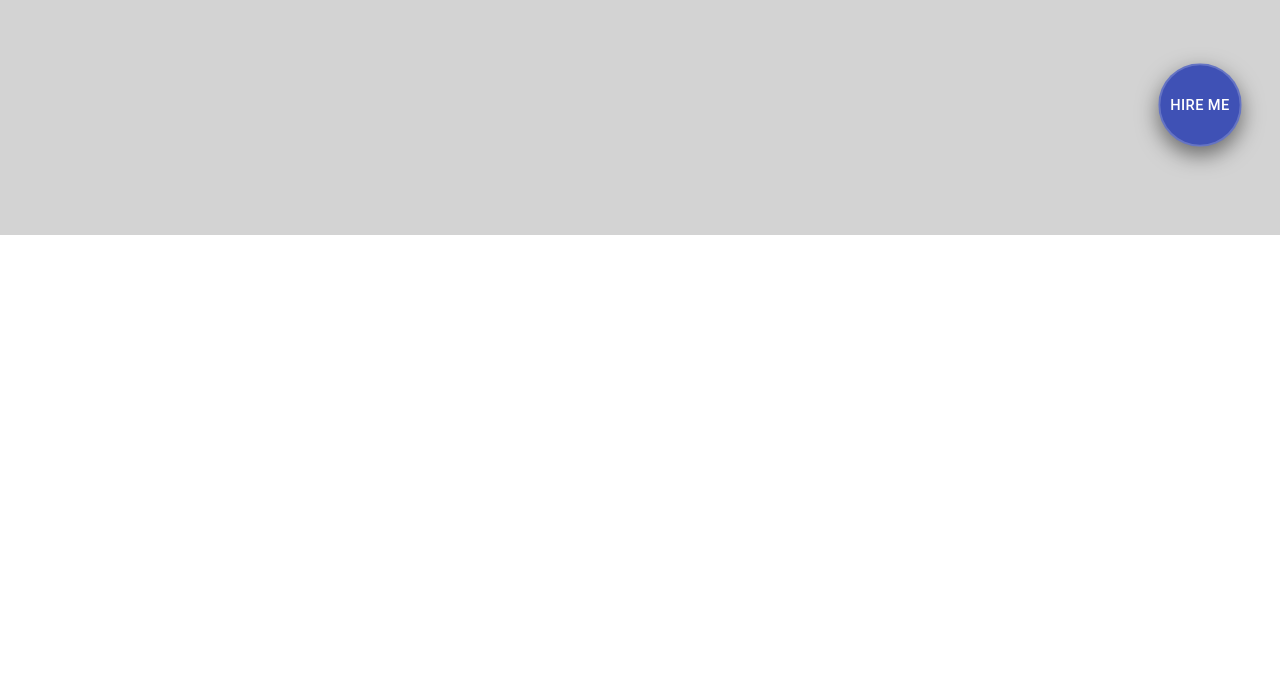
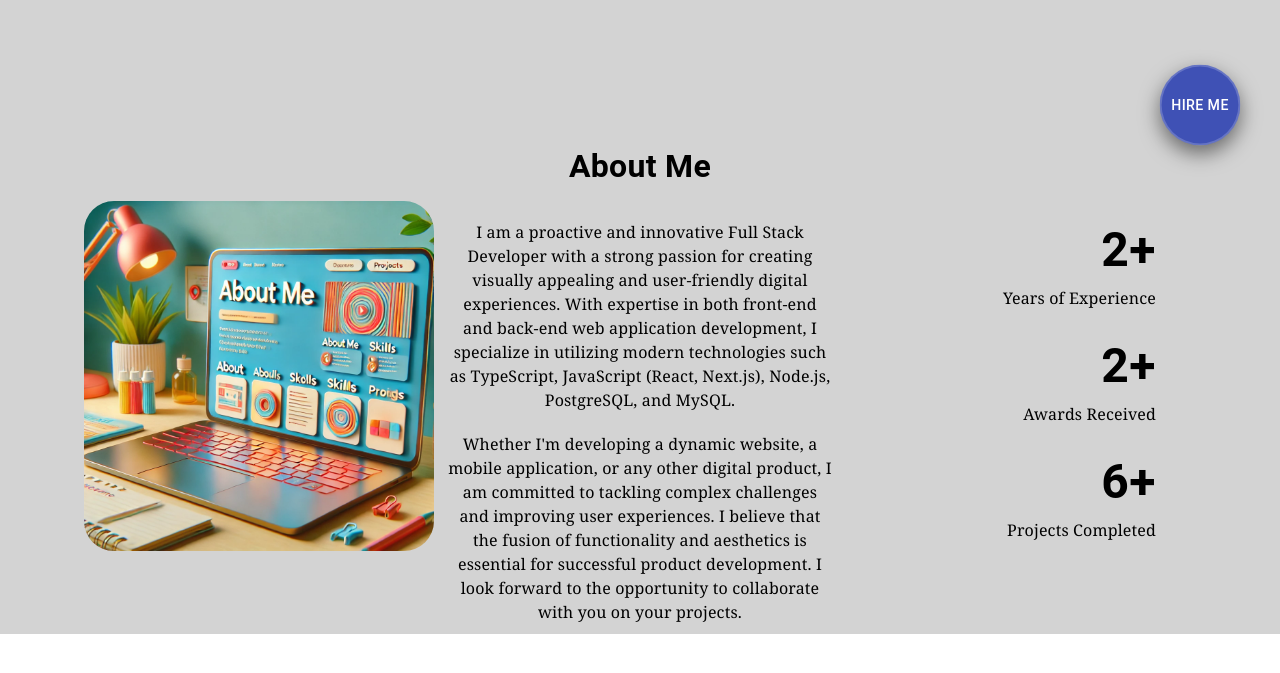
Before and after one commit to Harry-Liu97/harry-portfolio, a React (Create React App) app: page / in a window 1280 px wide. Shown: the part 615-1288 px from the top of the page. Before the commit the page ends 850 px from the top, so only its background shows below. Built offline with nearby package versions, Linux system fonts and the light colour scheme.

Commit message:
feature/about me & layout modification

```diff
--- /dev/null
+++ b/src/component/about.js
@@ -0,0 +1,118 @@
+import React from "react"
+import { Box, Grid, Typography } from "@mui/material"
+import photo from '../assets/aboutImage.webp'
+import 'animate.css/animate.min.css'
+import './animation-style.css'
+
+const classes = {
+    root: {
+        width: '90%',
+        minHeight: '100px',
+        margin: '200px auto',
+        display: 'flex',
+        alignItems: 'center',
+        justifyContent: 'center'
+    },
+    leftContainer: {
+        textAlign: 'center'
+    },
+    photoBox: {
+        width: '350px',
+        height: '350px',
+        padding: '20px',
+        objectFit: 'cover',
+        borderRadius: '50px'
+    },
+    midContainer: {
+        textAlign: 'center'
+    },
+    textTitle: {
+        padding: '20px 0',
+        fontSize: '2rem',
+        fontWeight: 'bold'
+    },
+    textContent: {
+        padding: '10px 0',
+        fontFamily: 'Georgia, serif'
+
+    },
+    rightContainer: {
+        textAlign: 'right',
+        paddingRight: '60px'
+    },
+    expYear: {
+        fontSize: '3rem',
+        fontWeight: 600
+    },
+    expDes: {
+        fontFamily: 'Georgia, serif'
+    },
+    expBox: {
+        margin: '20px 0'
+    }
+
+}
+
+const About = () => {
+    return (
+        <Grid container spacing={0} sx={classes.root}>
+            <Grid item xs={12} sm={12} md={4} sx={classes.leftContainer} className="animate__animated animate__slideInLeft">
+                <Box
+                    component='img'
+                    sx={classes.photoBox}
+                    src={photo}
+                >
+
+                </Box>
+            </Grid>
+
+
+            <Grid item xs={12} sm={12} md={4} sx={classes.midContainer} className="animate__animated animate__fadeIn">
+                <Typography sx={classes.textTitle}> About Me </Typography>
+                <Typography sx={classes.textContent}>I am a proactive and innovative Full Stack Developer with a strong passion for creating visually appealing and user-friendly digital experiences.
+                    With expertise in both front-end and back-end web application development, I specialize in utilizing modern technologies such as TypeScript, JavaScript (React, Next.js),
+                    Node.js, PostgreSQL, and MySQL.
+                </Typography>
+                <Typography sx={classes.textContent}>
+                Whether I'm developing a dynamic website, a mobile application, or any other digital product, I am committed to tackling complex challenges and improving user experiences.
+                I believe that the fusion of functionality and aesthetics is essential for successful product development. I look forward to the opportunity to collaborate with you on your projects.
+                </Typography>
+
+            </Grid>
+            <Grid item xs={12} sm={12} md={4} sx={classes.rightContainer} className="animate__animated animate__slideInRight">
+
+                <Box sx={classes.expBox}>
+                    <Typography sx={classes.expYear} >
+                        2+
+                    </Typography>
+                    <Typography sx={classes.expDes}>
+                        Years of Experience
+                    </Typography>
+                </Box>
+
+                <Box sx={classes.expBox}>
+                    <Typography sx={classes.expYear} >
+                        2+
+                    </Typography>
+                    <Typography sx={classes.expDes}>
+                        Awards Received
+                    </Typography>
+                </Box>
+
+                <Box sx={classes.expBox}>
+                    <Typography sx={classes.expYear} >
+                        6+
+                    </Typography>
+                    <Typography sx={classes.expDes}>
+                        Projects Completed
+                    </Typography>
+                </Box>
+
+
+            </Grid>
+
+        </Grid>
+    )
+}
+
+export default About
--- a/src/component/animation-style.css
+++ b/src/component/animation-style.css
@@ -26,3 +26,7 @@
 .animate__pulse {
     animation: customPulse 2s infinite;
 }
+
+.animate__fadeIn {
+    animation-duration: 2s;
+}
--- a/src/component/introduction.js
+++ b/src/component/introduction.js
@@ -9,19 +9,21 @@ import photo from '../assets/photo.jpg'
 const classes = {
     root: {
         margin: '50px auto',
-        width: '95%',
+        width: '90%',
         minHeight: '100px',
         display: 'flex',
+        alignItems: 'center',
+        justifyContent: 'center'
     },
     leftContainer: {
-        width: '45%',
-        padding: '50px 30px 50px 50px'
+        width: '40%',
+        padding: '50px'
     },
     rightContainer: {
-        width: '45%',
-        padding: '50px 50px 50px 30px',
+        width: '40%',
+        padding: '50px',
         display: 'flex',
-        justifyContent: 'center',
+        justifyContent: 'right',
         alignItems: 'center'
     },
     textGreeting: {
```
Also changed, not shown: src/assets/aboutImage.webp (added).
